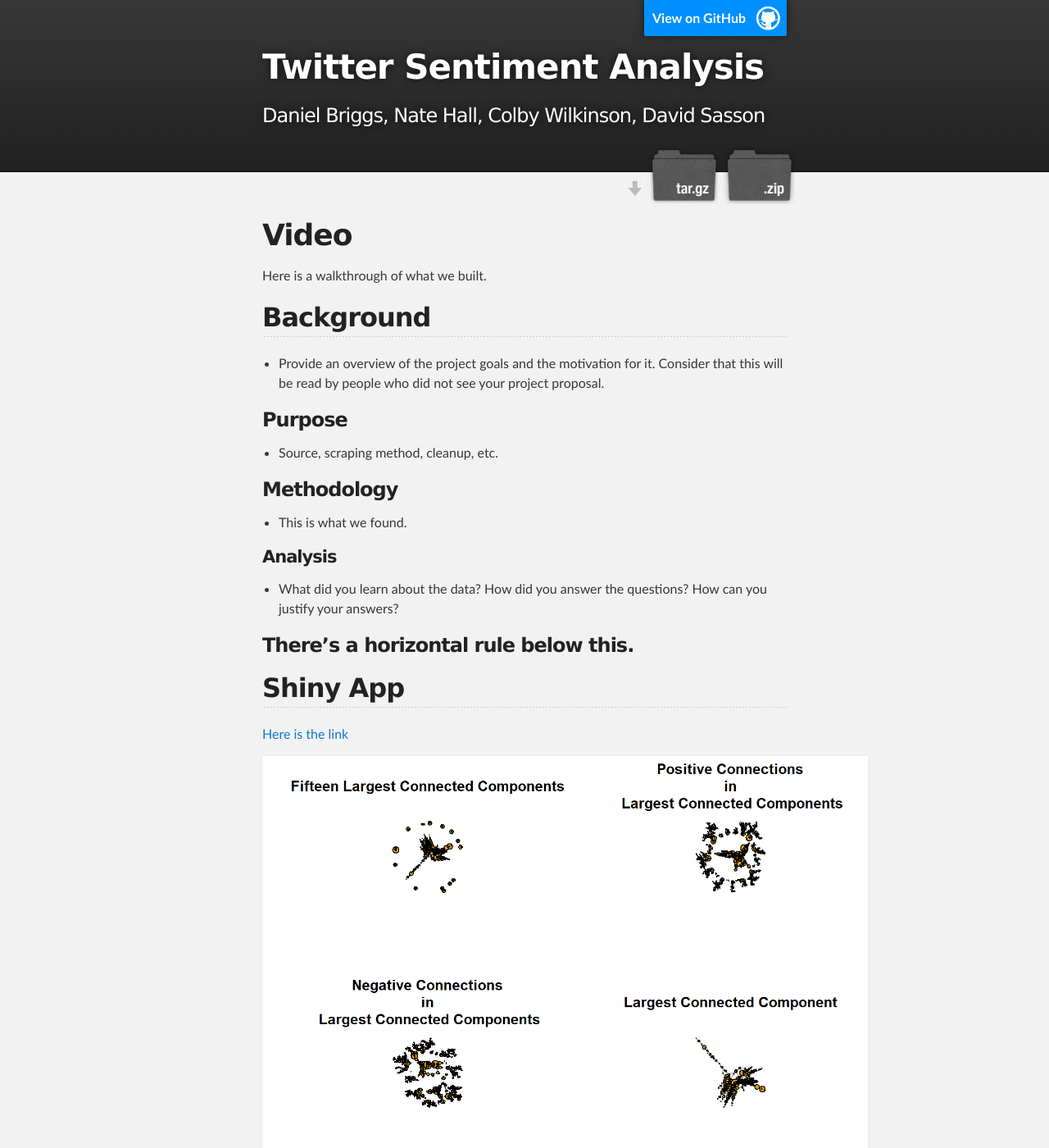
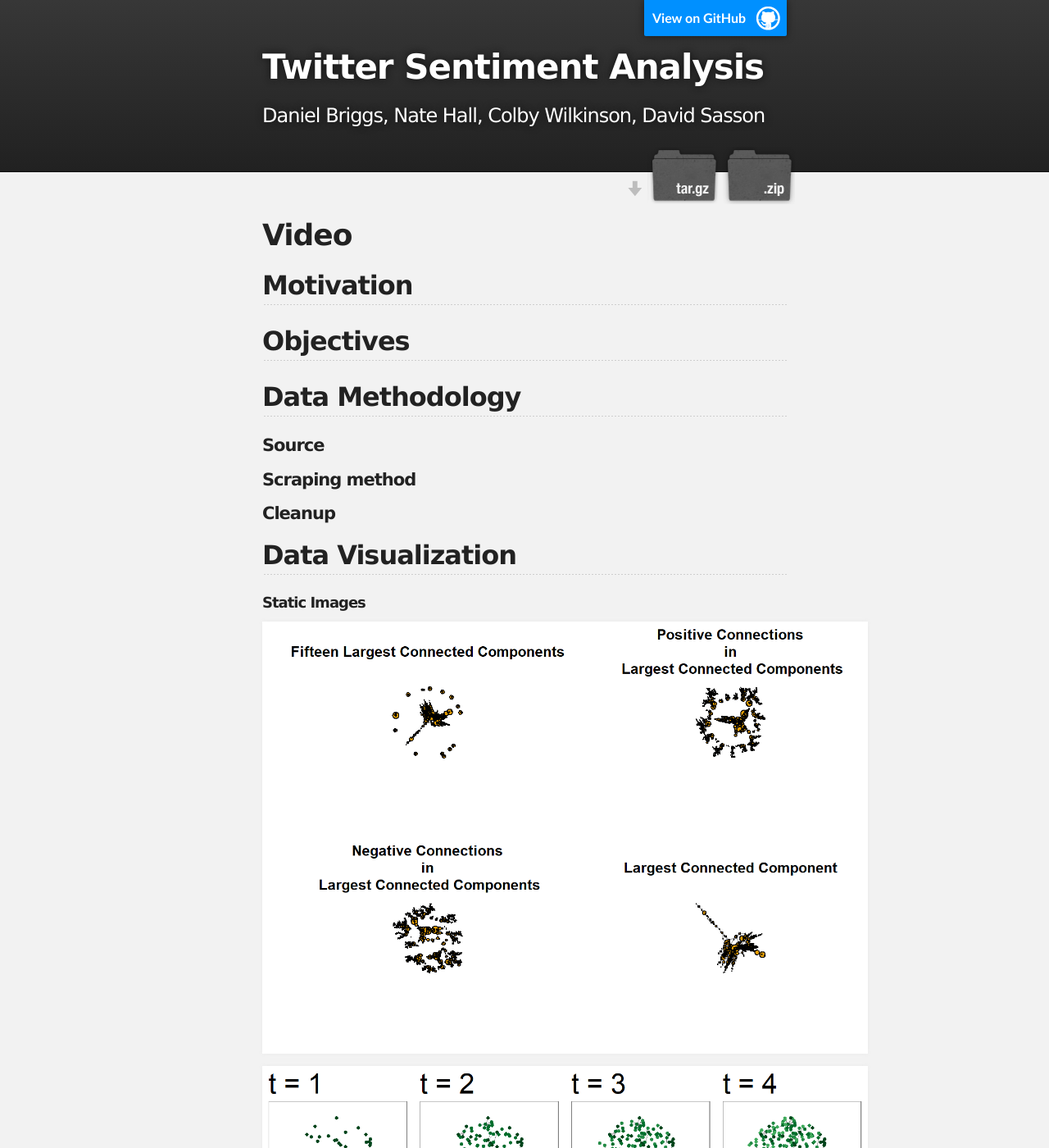
Before and after one commit to twitter260/twitter260.github.io, a Jekyll site: the page built from index.md, in a window 1280 px wide and 1400 px high. Shown: the whole window at 82% size. Built offline with Jekyll 4.4.1, drawn with Linux system fonts in a browser that asks for light colours; our own code applies the rules of GitHub Pages for plain Markdown files; some of the changed text lies outside the part shown.

```diff
--- a/index.md
+++ b/index.md
@@ -3,31 +3,40 @@ layout: default
 output: html_document
 ---
 
-# [](#header-1)Video
+# Video
 
-Here is a walkthrough of what we built.
+## Motivation
 
-## [](#header-2)Background
-* Provide an overview of the project goals and the motivation for it. Consider that this will be read by people who did not see your project proposal.
-
-### Purpose
-* Source, scraping method, cleanup, etc.
-
-### Methodology
-* This is what we found.
-
-#### [](#header-4)Analysis
-* What did you learn about the data? How did you answer the questions? How can you justify your answers?
+## Objectives
 
 
-### There's a horizontal rule below this.
+## Data Methodology
 
-## Shiny App
+#### Source
 
-[Here is the link](https://twitter260.shinyapps.io/wordcloudapp/)
+#### Scraping method
+
+#### Cleanup
 
 
-![](https://raw.githubusercontent.com/twitter260/twitter260.github.io/master/our_code/Images/BreakdownOfComponents15.png)
+## Data Visualization
+
+##### Static Images
+
+![Breakdown](https://raw.githubusercontent.com/twitter260/twitter260.github.io/master/our_code/Images/BreakdownOfComponents15.png)
+
+![LCC_time](https://raw.githubusercontent.com/twitter260/twitter260.github.io/master/our_code/Images/Devel_LCC_time.png)
+
+![LCC examine](https://raw.githubusercontent.com/twitter260/twitter260.github.io/master/our_code/Images/LCCExamine.png)
+
+![Network Overall](https://raw.githubusercontent.com/twitter260/twitter260.github.io/master/our_code/Images/NetworkOverall.png)
+
+![Network Overall Connectivity](https://raw.githubusercontent.com/twitter260/twitter260.github.io/master/our_code/Images/NetworkOverallConnectivity.png)
+
+![Weights Overall Hist](https://raw.githubusercontent.com/twitter260/twitter260.github.io/master/our_code/Images/WeightsOverallHist.png)
+
+
+##### Widgets
 
 [Link to vN](vN).
 
@@ -39,19 +48,15 @@ Here is a walkthrough of what we built.
 
 [Link to Tweets Tops](TweetsTops).
 
+##### Shiny App
 
+[Here is the link](https://twitter260.shinyapps.io/wordcloudapp/)
+
+
+### Main Findings
 
 
 * * *
-
-
-### Small image
-
-![](https://assets-cdn.github.com/images/icons/emoji/octocat.png)
-
-### Large image
-
-![](https://guides.github.com/activities/hello-world/branching.png)
 
 
 Text can be **bold**, _italic_, or ~~strikethrough~~.
```
